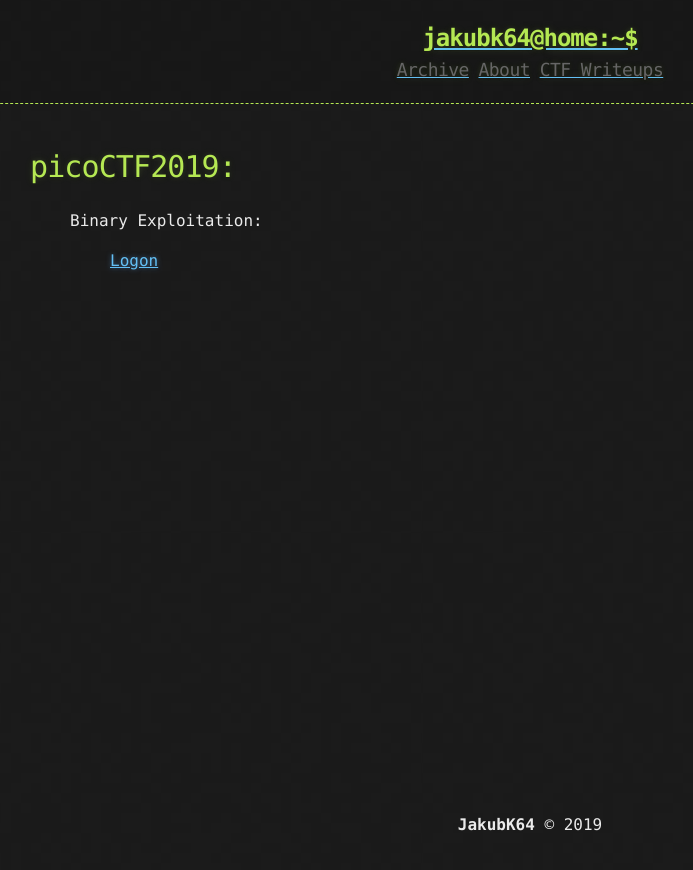
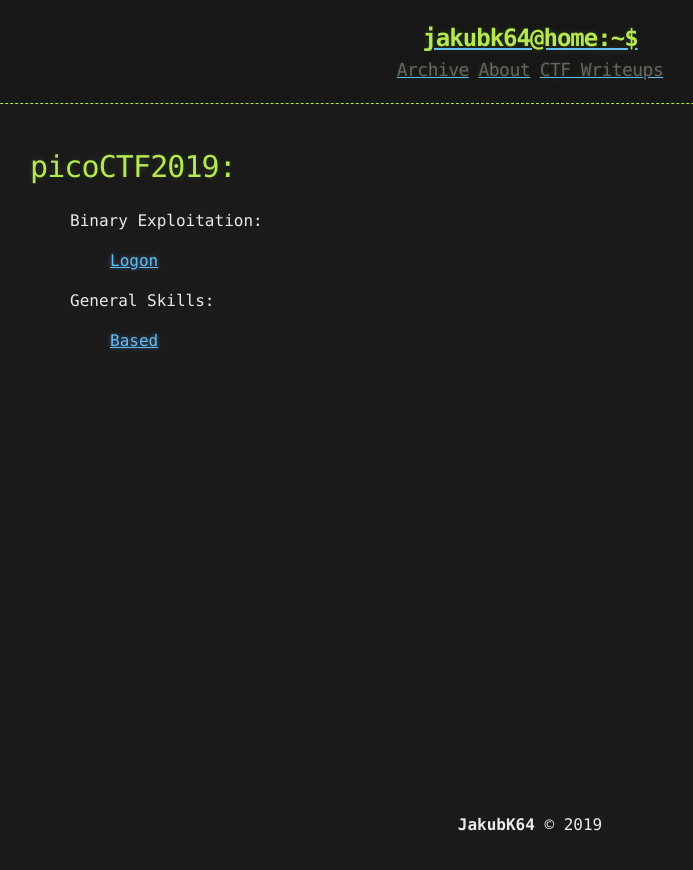
Before and after one commit to JakubK64/jakubk64.github.io, a Jekyll site: the page built from CTF_Writeups.md, in a window 1280 px wide. Shown: the top 870 px of the page, without its empty margins (110-803 px from the left). Built offline with Jekyll 4.4.1, drawn with Linux system fonts in a browser that asks for light colours.

Commit message:
Update CTF_Writeups.md

```diff
--- a/CTF_Writeups.md
+++ b/CTF_Writeups.md
@@ -10,5 +10,10 @@
 				<a href="{{ "/Logon" | prepend: site.baseurl | replace: '//', '/' }}"><p>Logon</p></a>
 			</ol>
 		</p>
+		<p>General Skills:
+			<ol>
+				<a href="{{ "/Based" | prepend: site.baseurl | replace: '//', '/' }}"><p>Based</p></a>
+			</ol>
+		</p>
 	</ul>
 </section>
```
